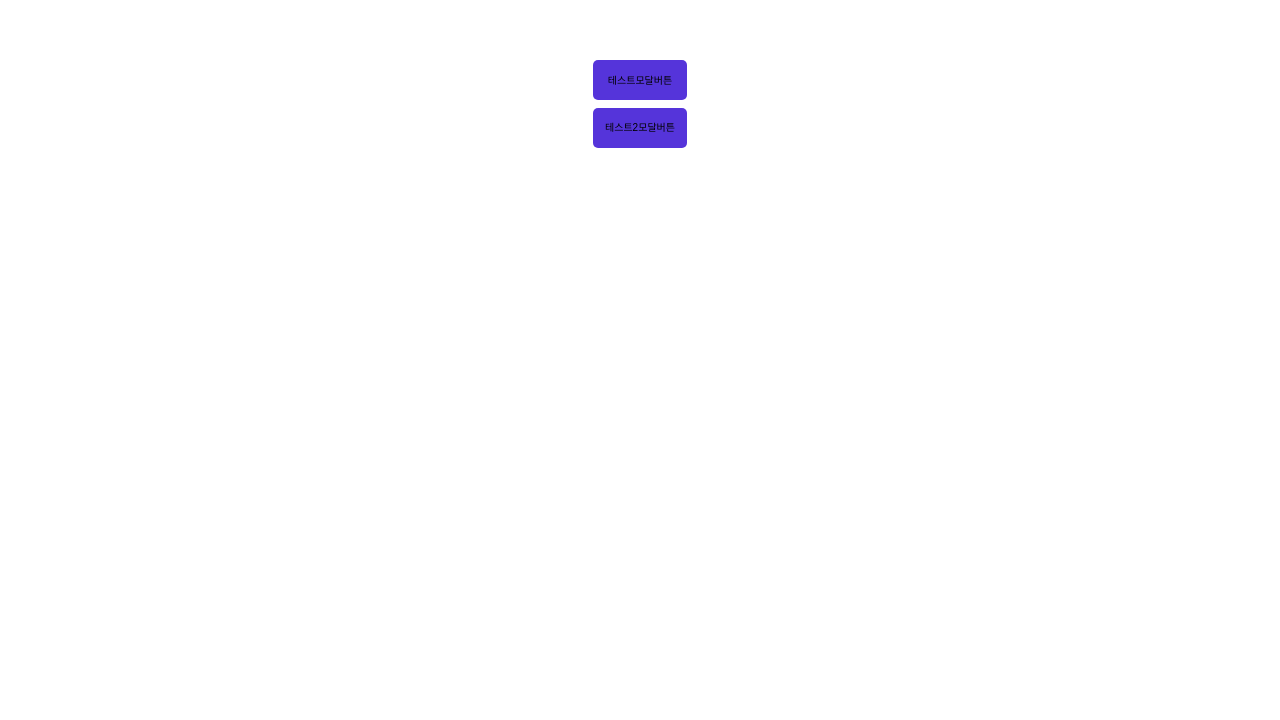
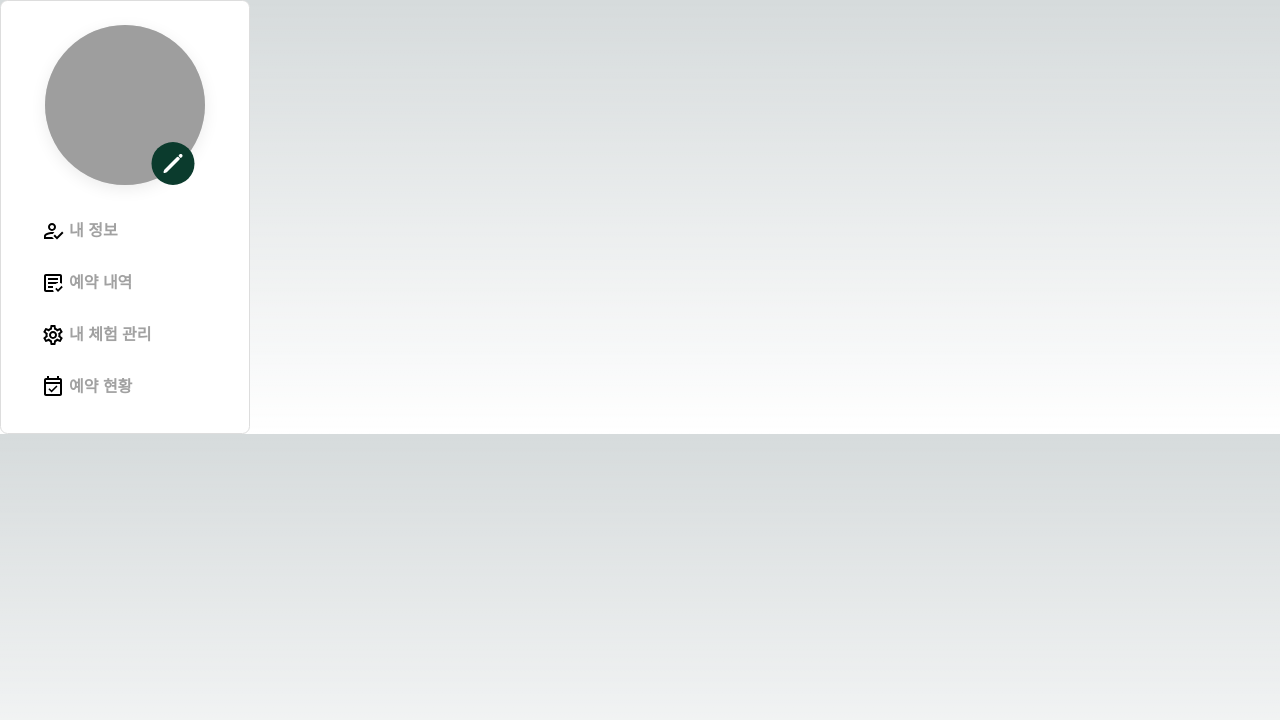
Before and after one commit to GlobalNomad-FE/FE, a Next.js app: page /test in a window 1280 px wide. Shown: the top 720 px of the page. Built offline with nearby package versions, Linux system fonts and the light colour scheme; grey boxes are pictures that could not be loaded.

Commit message:
[#32] feat : 기본 UI & 반응형 구현

```diff
--- a/app/test/page.tsx
+++ b/app/test/page.tsx
@@ -1,35 +1,10 @@
 'use client'; // app라우터에서는 맨위에 이거 써야 훅 쓸수 있는것 같습니다
-
-import ModalBox from '@/components/commons/ModalBox';
-import useModalStore from '@/libs/modalStore';
+import SideNavigationMenu from '@/components/commons/SideNavigationMenu';
 
 export default function page() {
-  const { openModal, setOpenModal } = useModalStore();
-  const handleOpenTestModal = () => {
-    setOpenModal('openTestModal');
-  };
-
-  const handleOpenTest2Modal = () => {
-    setOpenModal('openTest2Modal');
-  };
-
   return (
-    <main className="flex min-h-screen flex-col items-center justify-between p-24 bg-white">
-      <div className="mb-32 grid text-center lg:mb-0 lg:w-full lg:max-w-5xl lg:grid-cols-4 lg:text-left">
-        <button
-          className="mb-3 text-5xl p-5 rounded-lg bg-violet200"
-          onClick={handleOpenTestModal}
-        >
-          테스트모달버튼
-        </button>
-        <button
-          className="mb-3 text-5xl p-5 rounded-lg bg-violet200"
-          onClick={handleOpenTest2Modal}
-        >
-          테스트2모달버튼
-        </button>
-      </div>
-      {openModal && <ModalBox />}
+    <main className="">
+      <SideNavigationMenu />
     </main>
   );
 }
--- /dev/null
+++ b/components/commons/SideNavigationMenu.tsx
@@ -0,0 +1,78 @@
+// import penIcon from '/icons/penIcon.svg';
+// import profileIcon from '/icons/account-check.svg';
+import Image from 'next/image';
+import { useState } from 'react';
+
+export default function SideNavigationMenu() {
+  const [selectedItem, setSelectedItem] = useState(null);
+
+  const handleClick = (index) => {
+    setSelectedItem(index);
+  };
+
+  const menuItems = [
+    {
+      icon: '/icons/account-check.svg',
+      alt: '내정보 아이콘',
+      label: '내 정보',
+    },
+    {
+      icon: '/icons/textbox-check.svg',
+      alt: '예약내역 아이콘',
+      label: '예약 내역',
+    },
+    {
+      icon: '/icons/setting-check.svg',
+      alt: '체험관리 아이콘',
+      label: '내 체험 관리',
+    },
+    {
+      icon: '/icons/calendar-check.svg',
+      alt: '예약현황 아이콘',
+      label: '예약 현황',
+    },
+  ];
+
+  return (
+    <div className="w-[38.5rem] tablet:w-[25rem] flex flex-col bg-white border border-gray200 rounded-xl p-[2.4rem] gap-[2.4rem] ">
+      <div className="flex justify-center relative">
+        <div
+          className="w-[16rem] h-[16rem] rounded-[16rem] bg-gray200 overflow-hidden relative "
+          style={{ boxShadow: '0px 4px 16px 0px rgba(0, 0, 0, 0.08)' }}
+        >
+          <Image
+            src="/images/mangom.jpeg"
+            alt="기본프로필이미지"
+            fill
+            style={{ objectFit: 'cover' }}
+          />
+        </div>
+        <div className="absolute tablet:right-[30px] right-[90px] bottom-0 z-99 cursor-pointer">
+          <Image
+            src="/icons/penIcon.svg"
+            alt="수정아이콘"
+            width={44}
+            height={44}
+          />
+        </div>
+      </div>
+      <ul className="text-[#A1A1A1] text-body1-bold flex flex-col gap-[0.8rem]">
+        {menuItems.map((item, index) => (
+          <li
+            key={index}
+            className={`flex gap-[0.4rem] items-center rounded-[1.2rem] h-[4.4rem] px-[1.6rem] py-[0.9rem] cursor-pointer
+          ${
+            selectedItem === index
+              ? 'bg-green400 text-black200'
+              : 'hover:bg-green400 hover:text-black200'
+          }`}
+            onClick={() => handleClick(index)}
+          >
+            <Image src={item.icon} alt={item.alt} width={24} height={24} />
+            <p>{item.label}</p>
+          </li>
+        ))}
+      </ul>
+    </div>
+  );
+}
--- a/tailwind.config.ts
+++ b/tailwind.config.ts
@@ -15,36 +15,37 @@ const config: Config = {
       },
     },
     colors: {
-        "black200": "#1b1b1b",
-        "black100": "#171717",
-        "nomad-black": "#112211",
+      black200: '#1b1b1b',
+      black100: '#171717',
+      'nomad-black': '#112211',
 
-        "white": "#ffffff",
+      white: '#ffffff',
 
-        "gray600": "#4b4b4b",
-        "gray500": "#79747e",
-        "gray400": "#a4a1aa",
-        "gray300": "#adaeb8",
-        "gray200": "#dddddd",
-        "gray100": "#eeeeee",
-        "gray50": "#fafafa",
+      gray600: '#4b4b4b',
+      gray500: '#79747e',
+      gray400: '#a4a1aa',
+      gray300: '#adaeb8',
+      gray200: '#dddddd',
+      gray100: '#eeeeee',
+      gray50: '#fafafa',
 
-        "red100": "#ff472e",
-        "red200": "#ffe4e0",
+      red100: '#ff472e',
+      red200: '#ffe4e0',
 
-        "yellow200": "#ffc23d",
+      yellow200: '#ffc23d',
 
-        "blue300": "#0085ff",
-        "blue200": "#2eb4ff",
-        "blue100": "#e5f3ff",
+      blue300: '#0085ff',
+      blue200: '#2eb4ff',
+      blue100: '#e5f3ff',
 
-        "green50": "00AC07",
-        "green100": "#F1EFFD",
-        "green200": "0B3B2D",
+      green50: '00AC07',
+      green100: '#F1EFFD',
+      green200: '#0B3B2D',
+      green400: '#CED8D5',
 
-        "purple200": "#760dde",
-        "green300": "#7ac555",
-        "violet200": "#5534da",
+      purple200: '#760dde',
+      green300: '#7ac555',
+      violet200: '#5534da',
     },
     fontSize: {
       h1: [
@@ -64,12 +65,12 @@ const config: Config = {
       'body2-bold': ['14px', { lineHeight: 'normal', fontWeight: '700' }],
       caption: ['12px', { lineHeight: '16px', fontWeight: '400' }],
     },
-    screens:{
-      'mobile':'375px',
-      'tablet':'768px',
-      'laptop': '1024px',
-      'desktop':'1280px'
-    }
+    screens: {
+      mobile: '375px',
+      tablet: '768px',
+      laptop: '1024px',
+      desktop: '1280px',
+    },
   },
   plugins: [],
 };
```
